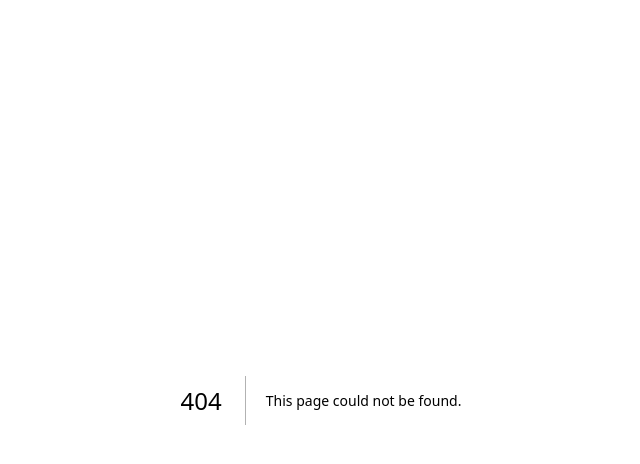
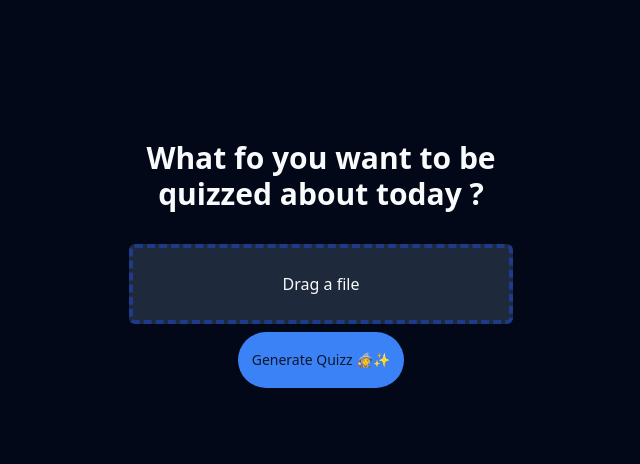
Before and after one commit to Yair-Eliyahu/BS-PMC-2024-Team17, a Next.js app: page /quizz/new in a window 1280 px wide. Before the commit this address had no page. Shown: the top 464 px of the page, without its empty margins (319-959 px from the left). Built offline with nearby package versions, Linux system fonts and the light colour scheme.

Commit message:
BSPMS2417-6 && BSPMS2417-24 && BSPMS2417-22 upload files option

```diff
--- /dev/null
+++ b/src/app/quizz/UploadDoc.tsx
@@ -0,0 +1,33 @@
+"use client"
+import React from 'react';
+import { useState } from 'react';
+import { Button } from '@/components/ui/button';
+
+
+const UploadDoc = () => {
+    const [document, setDocument] = useState<Blob | File | null | undefined>(null);
+    const [isLoading, setIsLoading] = useState<boolean>(false);
+
+    const handleSubmit = async (e: React.FormEvent<HTMLFormElement>) => {
+        e.preventDefault();
+        setIsLoading(true);
+        console.log(document);
+    }
+
+    return (
+        <div className="w-full ">
+            <form className="w-full" onSubmit={handleSubmit}>
+                <label htmlFor="document" className="bg-secondary w-full flex h-20 rounded-md border-4 border-dashed border-blue-900 relative">
+                    <div className="absolute -inset-0 m-auto flex justify-center items-center">
+                        {document && document?.name ?  document.name : "Drag a file"}
+                    </div>
+                    <input type="file" id="document" className="relative block w-full z-50 opacity-0" onChange={(e) => setDocument(e?.target?.files?.[0])}/>
+                </label>
+                <Button size="lg" className="mt-2" type="submit">Generate Quizz 🧙✨</Button>
+
+            </form>
+        </div>
+    )
+}
+
+export default UploadDoc;
--- /dev/null
+++ b/src/app/quizz/new/page.tsx
@@ -0,0 +1,17 @@
+import React from 'react'
+import UploadDoc from '../UploadDoc'
+
+type Props = {}
+
+const page = (props: Props) => {
+  return (
+    <div className="flex flex-col flex-1">
+        <main className="py-11 flex flex-col text-center gap-4 items-center flex-1 mt-24">
+            <h2 className="text-3xl font-bold mb-4">What fo you want to be quizzed about today ?</h2>
+            <UploadDoc />
+        </main>
+    </div>
+  )
+}
+
+export default page;
```
